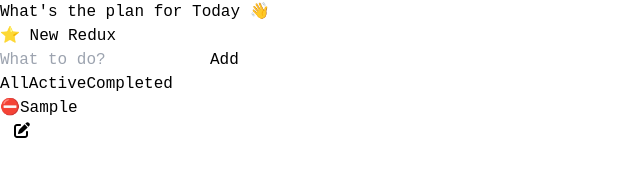
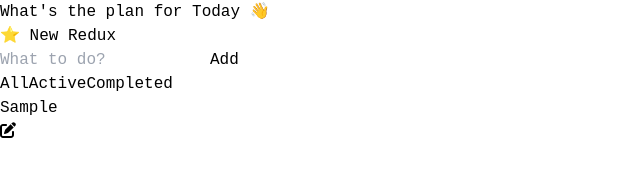
Before and after one commit to Ercole28/skilvul-todo-app-redux, a React (Vite) app: page / in a window 1280 px wide. Both pictures are taken after typing "Sample" into the empty fields and a click on the button "Add". Shown: the top 194 px of the page, without its empty margins (0-640 px from the left). Built offline with nearby package versions, Linux system fonts and the light colour scheme; a web font is replaced by a local one.

Commit message:
Adjusting Tombol Todo

```diff
--- a/src/components/Todo.jsx
+++ b/src/components/Todo.jsx
@@ -30,21 +30,18 @@ export default function Todo(props) {
         key={id}
         className="w-full flex items-center justify-between border border-slate-100/50 px-3 py-2 rounded-lg mb-2 hover:translate-x-2 duration-300 ease-out"
       >
-        <div className="flex gap-x-2 cursor-default">
-          <span>{completed ? "✅" : "⛔"}</span>
-          <span className={`${completed ? "line-through" : ""} text-white`}>{text}</span>
+        <div className="flex gap-x-2 items-center">
+          <button
+            onClick={() => toggleTodo(id)}
+            className="flex justify-center items-center w-6 h-6 border border-slate-100/50 rounded-sm cursor-pointer"
+          >
+            {completed && (
+              <FontAwesomeIcon icon={faCheck} className="text-lg text-green-400" />
+            )}
+          </button>
+          <span className={`${completed ? "line-through" : ""} text-white cursor-default`}>{text}</span>
         </div>
         <div className="flex gap-x-2">
-          <button
-            onClick={() => toggleTodo(id)}
-            className="flex justify-center items-center bg-sky-500 w-10 h-8 rounded-md"
-          >
-            {!completed ? (
-              <FontAwesomeIcon icon={faCheck} color={"white"} />
-            ) : (
-              <FontAwesomeIcon icon={faXmark} color={"white"} />
-            )}
-          </button>
           <button
             onClick={toggleModal}
             className="flex justify-center items-center bg-amber-400 w-10 h-8 rounded-md"
```
